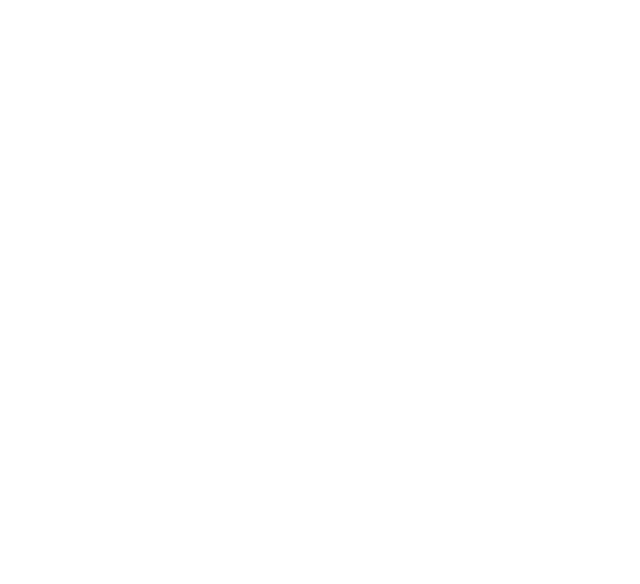
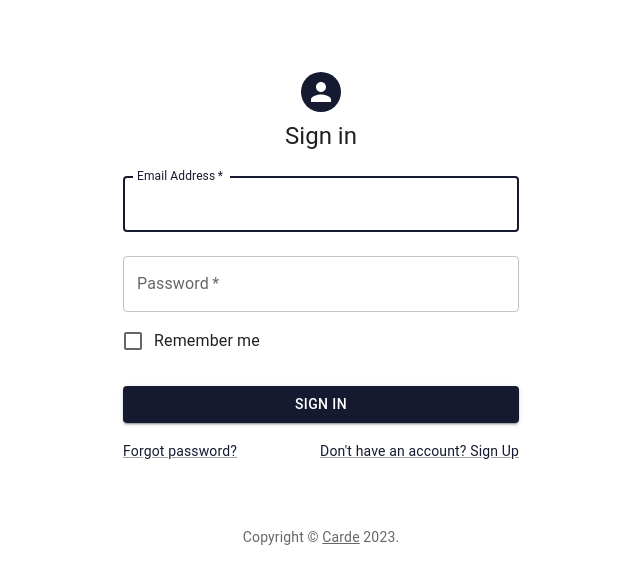
Before and after one commit to LucasCarde/portfolio, a React (Create React App) app: page / in a window 1280 px wide. Shown: the top 584 px of the page, without its empty margins (319-959 px from the left). Built offline with nearby package versions, Linux system fonts and the light colour scheme.

Commit message:
ponele que hice la pantalla de login

```diff
--- a/package.json
+++ b/package.json
@@ -3,12 +3,17 @@
   "version": "0.1.0",
   "private": true,
   "dependencies": {
+    "@emotion/react": "^11.11.1",
+    "@emotion/styled": "^11.11.0",
+    "@mui/material": "^5.14.18",
+    "@mui/styled-engine-sc": "^6.0.0-alpha.6",
     "@testing-library/jest-dom": "^5.17.0",
     "@testing-library/react": "^13.4.0",
     "@testing-library/user-event": "^13.5.0",
     "react": "^18.2.0",
     "react-dom": "^18.2.0",
     "react-scripts": "5.0.1",
+    "styled-components": "^6.1.1",
     "web-vitals": "^2.1.4"
   },
   "scripts": {
--- a/public/index.html
+++ b/public/index.html
@@ -1,12 +1,21 @@
 <!DOCTYPE html>
 <html lang="en">
     <head>
-    <meta charset="utf-8" />
-    <meta name="viewport" content="width=device-width, initial-scale=1" />
+        <meta charset="utf-8"/>
+        <meta name="viewport" content="width=device-width, initial-scale=1"/>
         <title>Carde</title>
         <link rel="stylesheet" href="style.css">
+        <link
+            href="https://cdn.jsdelivr.net/npm/bootstrap@5.3.2/dist/css/bootstrap.min.css"
+            rel="stylesheet"
+            integrity="sha384-T3c6CoIi6uLrA9TneNEoa7RxnatzjcDSCmG1MXxSR1GAsXEV/Dwwykc2MPK8M2HN"
+            crossorigin="anonymous">
     </head>
     <body>
         <div id="root"></div>
+        <script
+            src="https://cdn.jsdelivr.net/npm/bootstrap@5.3.2/dist/js/bootstrap.bundle.min.js"
+            integrity="sha384-C6RzsynM9kWDrMNeT87bh95OGNyZPhcTNXj1NW7RuBCsyN/o0jlpcV8Qyq46cDfL"
+            crossorigin="anonymous"></script>
     </body>
 </html>
--- a/src/App.js
+++ b/src/componentes/App.js
@@ -1,9 +1,9 @@
 import React from "react";
+import SignIn from "./SignIn";
+
 function App() {
   return (
-    <div className="App">
-
-    </div>
+    <SignIn />
   );
 }
 
--- /dev/null
+++ b/src/componentes/SignIn.js
@@ -0,0 +1,122 @@
+import * as React from 'react';
+import Avatar from '@mui/material/Avatar';
+import Button from '@mui/material/Button';
+import CssBaseline from '@mui/material/CssBaseline';
+import TextField from '@mui/material/TextField';
+import FormControlLabel from '@mui/material/FormControlLabel';
+import Checkbox from '@mui/material/Checkbox';
+import Link from '@mui/material/Link';
+import Grid from '@mui/material/Grid';
+import Box from '@mui/material/Box';
+import Typography from '@mui/material/Typography';
+import Container from '@mui/material/Container';
+import { createTheme, ThemeProvider } from '@mui/material/styles';
+
+function Copyright(props) {
+  return (
+    <Typography variant="body2" color="text.secondary" align="center" {...props}>
+      {'Copyright © '}
+      <Link color="inherit" href="https://mui.com/">
+        Carde
+      </Link>{' '}
+      {new Date().getFullYear()}
+      {'.'}
+    </Typography>
+  );
+}
+
+// TODO remove, this demo shouldn't need to reset the theme.
+
+const defaultTheme = createTheme({
+  palette: {
+    background:{
+      deafault: "#161A30"
+    },
+    primary: {
+      main: "#161A30",
+    },
+    secondary: {
+      main: "#F0ECE5",
+    },
+  },
+});
+
+export default function SignIn() {
+  const handleSubmit = (event) => {
+    event.preventDefault();
+    const data = new FormData(event.currentTarget);
+    console.log({
+      email: data.get('email'),
+      password: data.get('password'),
+    });
+  };
+
+  return (
+    <ThemeProvider theme={defaultTheme}>
+      <Container component="main" maxWidth="xs">
+        <CssBaseline />
+        <Box
+          sx={{
+            marginTop: 8,
+            display: 'flex',
+            flexDirection: 'column',
+            alignItems: 'center',
+          }}
+        >
+          <Avatar sx={{ m: 1, bgcolor: 'primary.main' }}>
+          </Avatar>
+          <Typography component="h1" variant="h5">
+            Sign in
+          </Typography>
+          <Box component="form" onSubmit={handleSubmit} noValidate sx={{ mt: 1 }}>
+            <TextField
+              margin="normal"
+              required
+              fullWidth
+              id="email"
+              label="Email Address"
+              name="email"
+              autoComplete="email"
+              autoFocus
+            />
+            <TextField
+              margin="normal"
+              required
+              fullWidth
+              name="password"
+              label="Password"
+              type="password"
+              id="password"
+              autoComplete="current-password"
+            />
+            <FormControlLabel
+              control={<Checkbox value="remember" color="primary" />}
+              label="Remember me"
+            />
+            <Button
+              type="submit"
+              fullWidth
+              variant="contained"
+              sx={{ mt: 3, mb: 2 }}
+            >
+              Sign In
+            </Button>
+            <Grid container>
+              <Grid item xs>
+                <Link href="#" variant="body2">
+                  Forgot password?
+                </Link>
+              </Grid>
+              <Grid item>
+                <Link href="#" variant="body2">
+                  {"Don't have an account? Sign Up"}
+                </Link>
+              </Grid>
+            </Grid>
+          </Box>
+        </Box>
+        <Copyright sx={{ mt: 8, mb: 4 }} />
+      </Container>
+    </ThemeProvider>
+  );
+}
--- a/src/index.js
+++ b/src/index.js
@@ -1,6 +1,6 @@
 import React from 'react';
 import ReactDOM from 'react-dom/client';
-import App from "./App"
+import App from "./componentes/App"
 
 const root = ReactDOM.createRoot(document.getElementById('root'));
 root.render(<App/>);
```
Also changed, not shown: 1 other file (tests, documents, lock files or other folders). Lines whose indentation alone changed are shown as unchanged.
